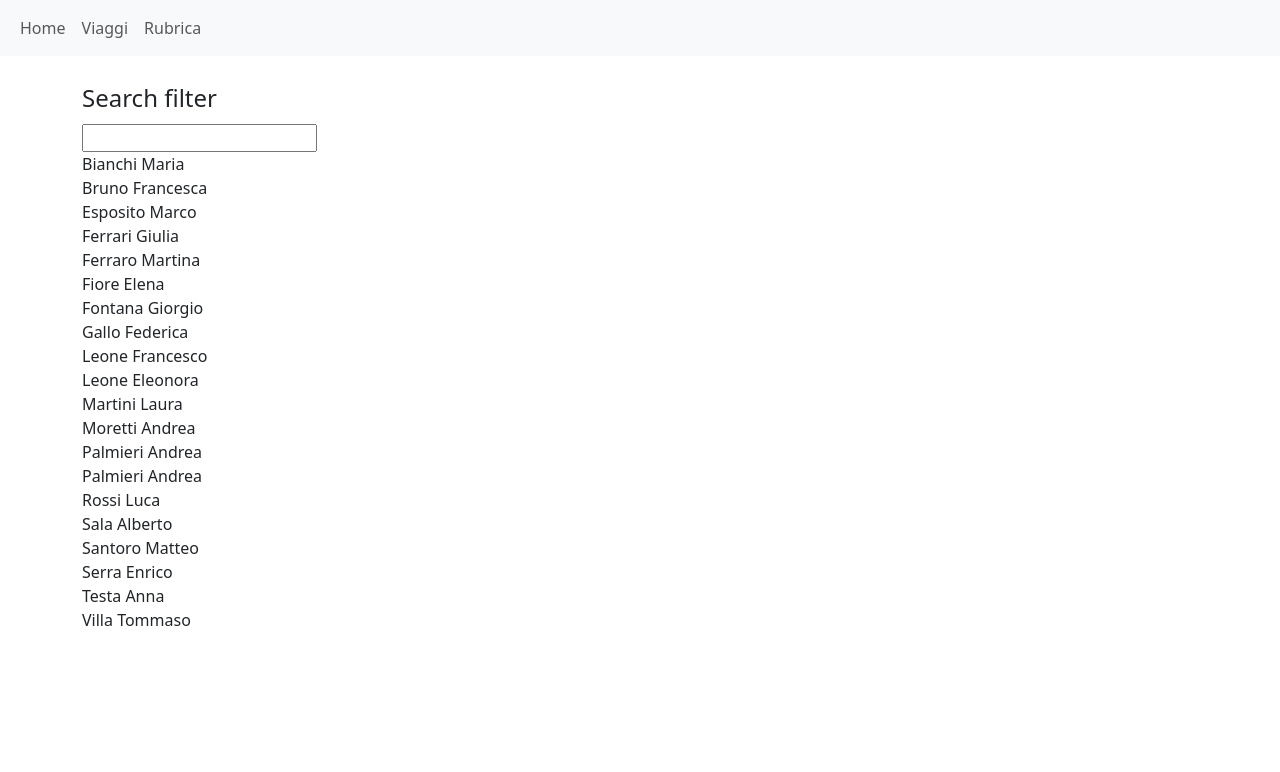
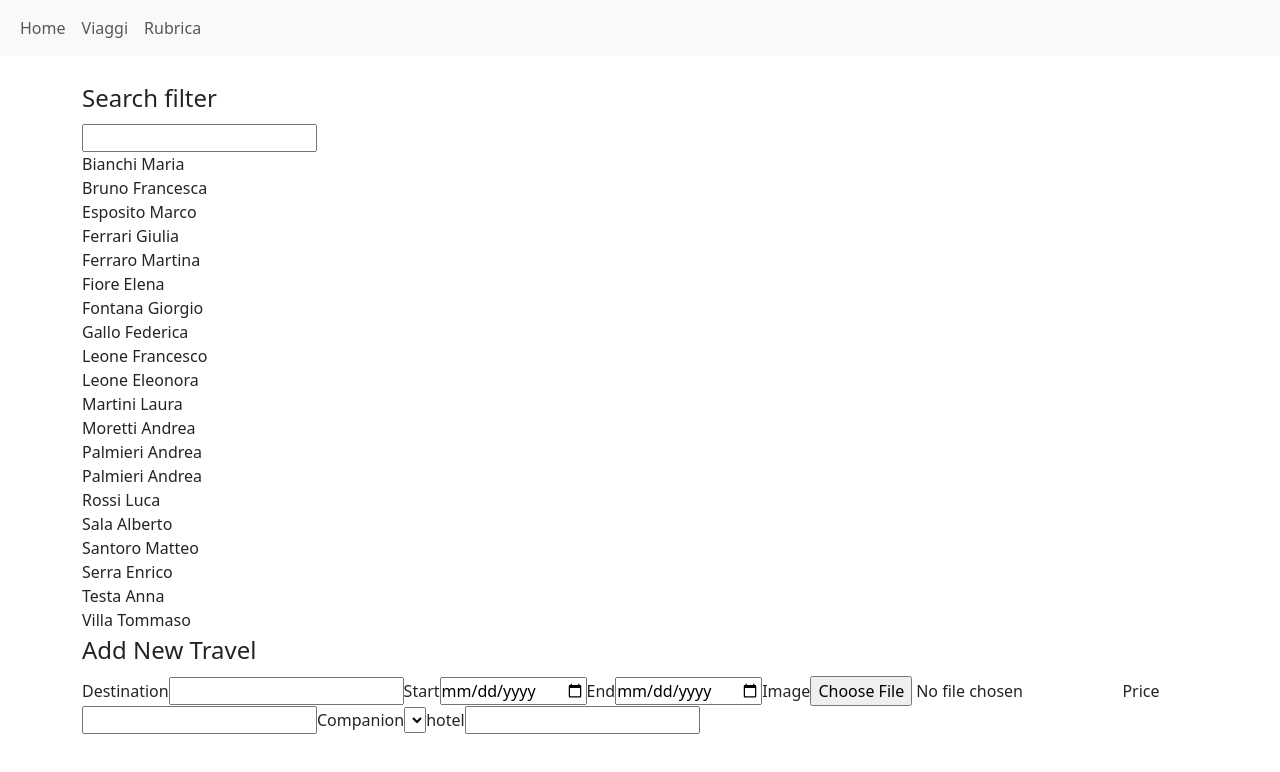
Before and after one commit to MhZ9191/soft-skill-project, a React (Vite) app: page /address-book in a window 1280 px wide. Shown: the top 772 px of the page. Built offline with nearby package versions, Linux system fonts and the light colour scheme.

Commit message:
Add layout form new travel

```diff
--- /dev/null
+++ b/src/components/AddTravel.jsx
@@ -0,0 +1,29 @@
+export default function AddTravel() {
+  return (
+    <main>
+      <section>
+        <div>
+          <fieldset>
+            <legend>Add New Travel</legend>
+            <form>
+              <label htmlFor="">Destination</label>
+              <input type="text" />
+              <label htmlFor="">Start</label>
+              <input type="date" />
+              <label htmlFor="">End</label>
+              <input type="date" />
+              <label htmlFor="">Image</label>
+              <input type="file" />
+              <label htmlFor="">Price</label>
+              <input type="number" />
+              <label htmlFor="">Companion</label>
+              <select></select>
+              <label htmlFor="">hotel</label>
+              <input type="text" />
+            </form>
+          </fieldset>
+        </div>
+      </section>
+    </main>
+  );
+}
--- a/src/layouts/DefaultLayout.jsx
+++ b/src/layouts/DefaultLayout.jsx
@@ -14,11 +14,7 @@ export default function DefaultLayout() {
             <Link className="nav-link" aria-current="page" to="/TravelPage">
               Viaggi
             </Link>
-            <Link
-              className="nav-link"
-              aria-current="page"
-              to="/AddressBookPage"
-            >
+            <Link className="nav-link" aria-current="page" to="/address-book">
               Rubrica
             </Link>
           </div>
--- a/src/pages/AddressBookPage.jsx
+++ b/src/pages/AddressBookPage.jsx
@@ -1,5 +1,6 @@
 import { useEffect, useState } from "react";
 import { travelers } from "../data/data";
+import AddTravel from "../components/AddTravel";
 
 export default function AddressBookPage() {
   const travelersSorted = [...travelers];
@@ -75,6 +76,7 @@ export default function AddressBookPage() {
                 );
               })}
           </div>
+          <AddTravel />
         </div>
       </section>
     </main>
```
